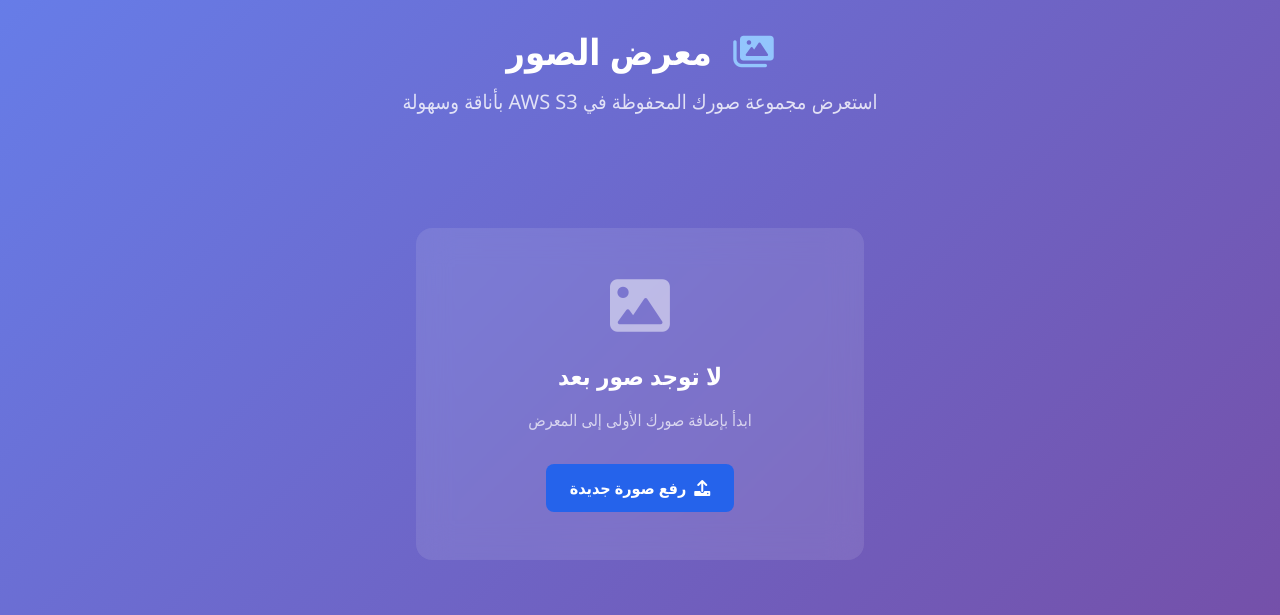
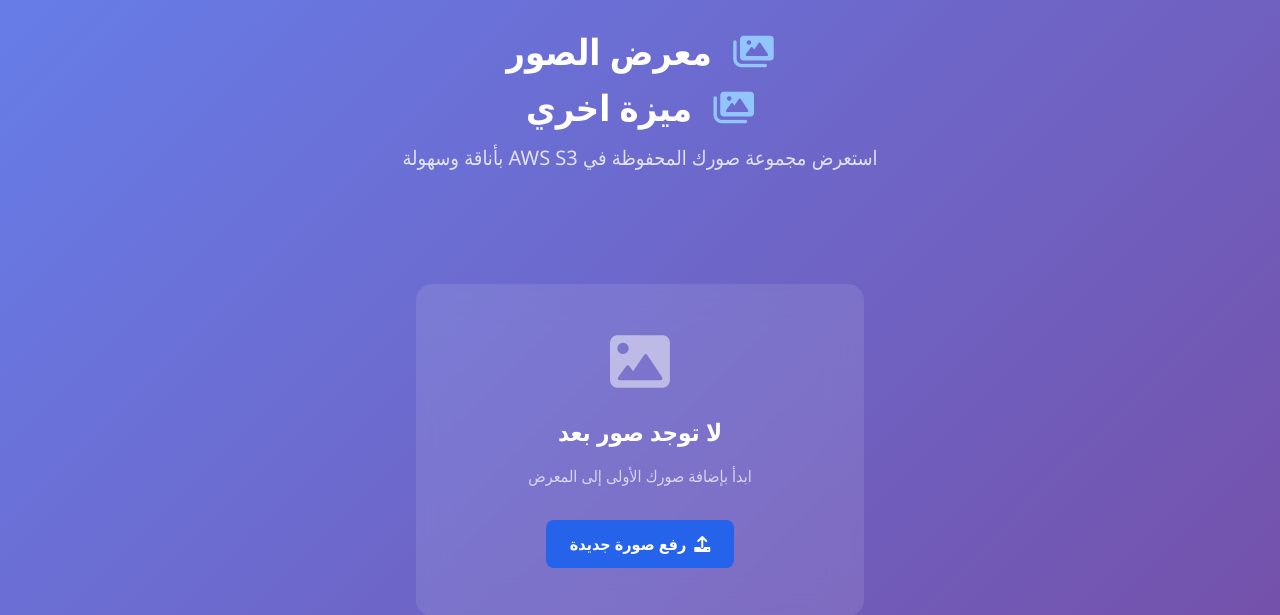
Before and after one commit to wazery/101D_lesson, a Flask app: page / in a window 1280 px wide. Shown: the part 65-680 px from the top of the page. Run offline with Flask 3, Linux system fonts and the light colour scheme; data that the repository does not hold is empty; some libraries are stand-ins or nearby versions.

Commit message:
add new feature - new header (h1)

```diff
--- a/templates/index.html
+++ b/templates/index.html
@@ -7,6 +7,10 @@
     <h1 class="text-4xl font-bold text-white mb-4">
         <i class="fas fa-images text-blue-300 ml-3"></i>
         معرض الصور
+    </h1>
+    <h1 class="text-4xl font-bold text-white mb-4">
+        <i class="fas fa-images text-blue-300 ml-3"></i>
+        ميزة اخري
     </h1>
     <p class="text-xl text-white text-opacity-80 max-w-2xl mx-auto">
         استعرض مجموعة صورك المحفوظة في AWS S3 بأناقة وسهولة
```
